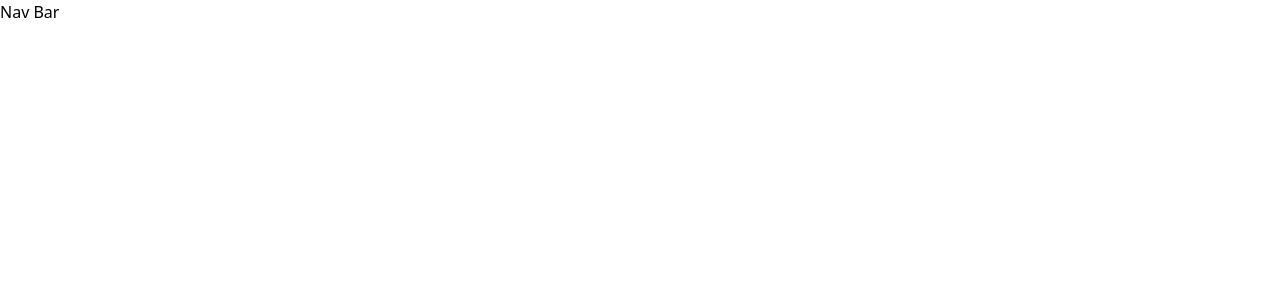
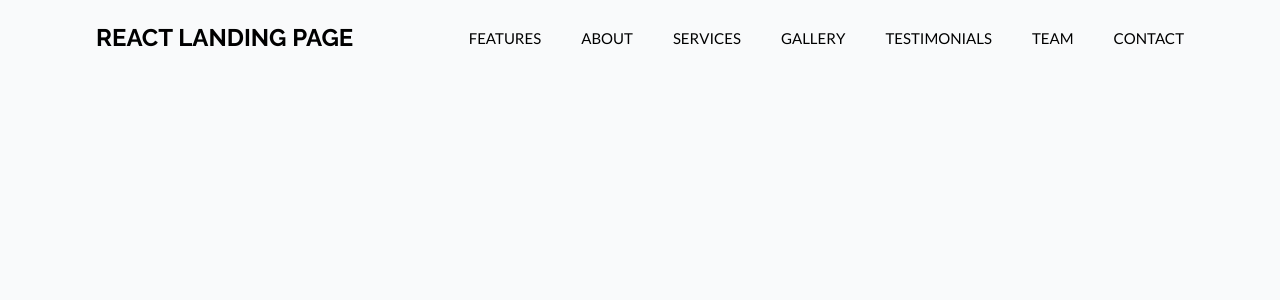
Before and after one commit to arcteggzz/practiceReactAbiola, a React (Create React App) app in the folder white-uipractice01/: page / in a window 1280 px wide. Shown: the top 300 px of the page. Built offline with nearby package versions, Linux system fonts and the light colour scheme; the HTML template or start-up script is replaced by a standard one.

Commit message:
Created and Updated NavBar and styling

```diff
--- a/white-uipractice01/src/components/NavBar.jsx
+++ b/white-uipractice01/src/components/NavBar.jsx
@@ -1,9 +1,20 @@
 function NavBar() {
     return (
-      <div className="App">
-        <h1>Nav Bar</h1>
+      <div className={navBar}>
+          <h1 className="text-[24px] font-bold font-raleway">React Landing Page</h1>
+          <div className="flex lg:space-x-10 sm:space-x-5 md:space-x-8 text-[15px] font-sans">
+              <a href="" className={linkStyle}>Features</a>
+              <a href="" className={linkStyle}>About</a>
+              <a href="" className={linkStyle}>Services</a>
+              <a href="" className={linkStyle}>Gallery</a>
+              <a href="" className={linkStyle}>Testimonials</a>
+              <a href="" className={linkStyle}>Team</a>
+              <a href="" className={linkStyle}>Contact</a>
+          </div>
       </div>
     );
   }
 
+  const linkStyle = `hover:bg-red-900`
+  const navBar = `mx-auto w-[85%] flex justify-between items-center py-5 uppercase`
 export default NavBar;
--- a/white-uipractice01/src/index.css
+++ b/white-uipractice01/src/index.css
@@ -1,3 +1,11 @@
+@import url('https://fonts.googleapis.com/css2?family=Lato:ital,wght@0,100;0,300;0,400;0,700;0,900;1,100;1,300;1,400;1,700;1,900&family=Raleway:ital,wght@0,100;0,200;0,300;0,400;0,500;0,600;0,700;0,800;0,900;1,100;1,200;1,300;1,400;1,500;1,600;1,700;1,800;1,900&display=swap');
 @tailwind base;
 @tailwind components;
 @tailwind utilities;
+
+@layer components {
+    body
+    {
+        @apply bg-gray-50;
+    }
+}
--- a/white-uipractice01/tailwind.config.js
+++ b/white-uipractice01/tailwind.config.js
@@ -4,6 +4,18 @@ module.exports = {
   ],
   theme: {
     extend: {},
+    screens: {
+      sm: "300px",
+      md: "760px",
+      lg:"1024px"
+    },
+    container: {
+      center: true,
+    },
+    fontFamily: {
+    sans : ["Lato, sans-serif"],
+    raleway: ["Raleway, sans-serif"]
+    }
   },
   plugins: [],
 }
```
